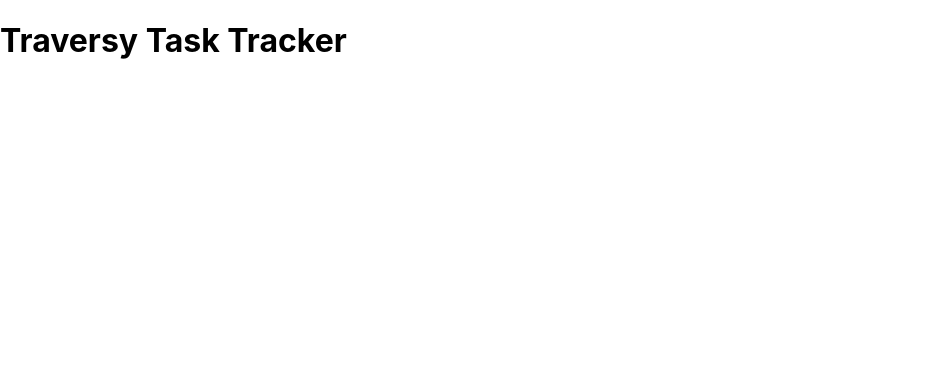
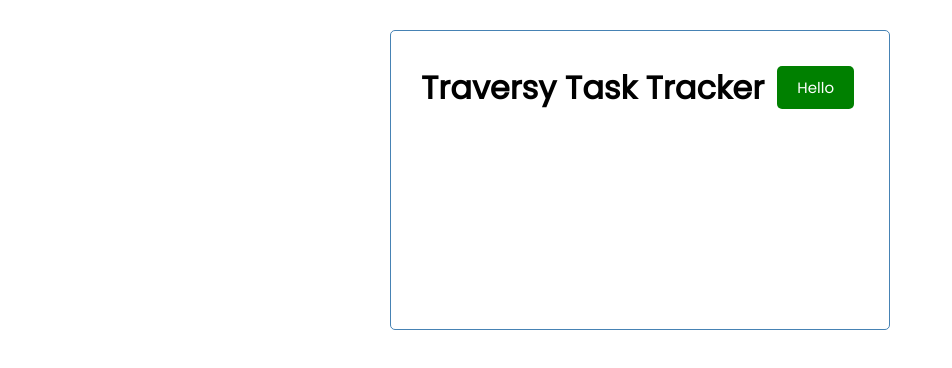
Before and after one commit to chrisyoung0101/react-task-tracker-6, a React (Create React App) app: page / in a window 1280 px wide. Shown: the top 368 px of the page, without its empty margins (0-952 px from the left). Built offline with nearby package versions, Linux system fonts and the light colour scheme.

Commit message:
Add Button.js. Add Click event.

```diff
--- /dev/null
+++ b/src/components/Button.js
@@ -0,0 +1,29 @@
+import { PropTypes } from 'prop-types';
+
+const Button = ({ color, text, onClick }) => {
+  //const onClick = (e) => {};
+
+  return (
+    <div>
+      <button
+        onClick={onClick}
+        style={{ backgroundColor: color }}
+        className="btn"
+      >
+        {text}
+      </button>
+    </div>
+  );
+};
+
+Button.defaultProps = {
+  color: 'steelblue',
+};
+
+Button.propTypes = {
+  text: PropTypes.string,
+  color: PropTypes.string,
+  onClick: PropTypes.func,
+};
+
+export default Button;
--- a/src/components/Header.js
+++ b/src/components/Header.js
@@ -1,9 +1,25 @@
-const Header = () => {
+import PropTypes from 'prop-types';
+import Button from './Button';
+
+const Header = ({ title }) => {
+  const onClick = () => {
+    console.log('click');
+  };
+
   return (
-    <header>
-      <h1>Traversy Task Tracker</h1>
+    <header className="header">
+      <h1>{title}</h1>
+      <Button color="green" text="Hello" onClick={onClick} />
     </header>
   );
 };
 
+Header.defaultProps = {
+  title: 'Traversy Task Tracker',
+};
+
+Header.propTypes = {
+  title: PropTypes.string.isRequired,
+};
+
 export default Header;
--- a/src/index.css
+++ b/src/index.css
@@ -1,13 +1,112 @@
-body {
+@import url('https://fonts.googleapis.com/css2?family=Poppins:wght@300;400&display=swap');
+
+* {
+  box-sizing: border-box;
   margin: 0;
-  font-family: -apple-system, BlinkMacSystemFont, 'Segoe UI', 'Roboto', 'Oxygen',
-    'Ubuntu', 'Cantarell', 'Fira Sans', 'Droid Sans', 'Helvetica Neue',
-    sans-serif;
-  -webkit-font-smoothing: antialiased;
-  -moz-osx-font-smoothing: grayscale;
+  padding: 0;
 }
 
-code {
-  font-family: source-code-pro, Menlo, Monaco, Consolas, 'Courier New',
-    monospace;
+body {
+  font-family: 'Poppins', sans-serif;
 }
+
+.container {
+  max-width: 500px;
+  margin: 30px auto;
+  overflow: auto;
+  min-height: 300px;
+  border: 1px solid steelblue;
+  padding: 30px;
+  border-radius: 5px;
+}
+
+.header {
+  display: flex;
+  justify-content: space-between;
+  align-items: center;
+  margin-bottom: 20px;
+}
+
+.btn {
+  display: inline-block;
+  background: #000;
+  color: #fff;
+  border: none;
+  padding: 10px 20px;
+  margin: 5px;
+  border-radius: 5px;
+  cursor: pointer;
+  text-decoration: none;
+  font-size: 15px;
+  font-family: inherit;
+}
+
+.btn:focus {
+  outline: none;
+}
+
+.btn:active {
+  transform: scale(0.98);
+}
+
+.btn-block {
+  display: block;
+  width: 100%;
+}
+
+.task {
+  background: #f4f4f4;
+  margin: 5px;
+  padding: 10px 20px;
+  cursor: pointer;
+}
+
+.task.reminder {
+  border-left: 5px solid green;
+}
+
+.task h3 {
+  display: flex;
+  align-items: center;
+  justify-content: space-between;
+}
+
+.add-form {
+  margin-bottom: 40px;
+}
+
+.form-control {
+  margin: 20px 0;
+}
+
+.form-control label {
+  display: block;
+}
+
+.form-control input {
+  width: 100%;
+  height: 40px;
+  margin: 5px;
+  padding: 3px 7px;
+  font-size: 17px;
+}
+
+.form-control-check {
+  display: flex;
+  align-items: center;
+  justify-content: space-between;
+}
+
+.form-control-check label {
+  flex: 1;
+}
+
+.form-control-check input {
+  flex: 2;
+  height: 20px;
+}
+
+footer {
+  margin-top: 30px;
+  text-align: center;
+}
```
